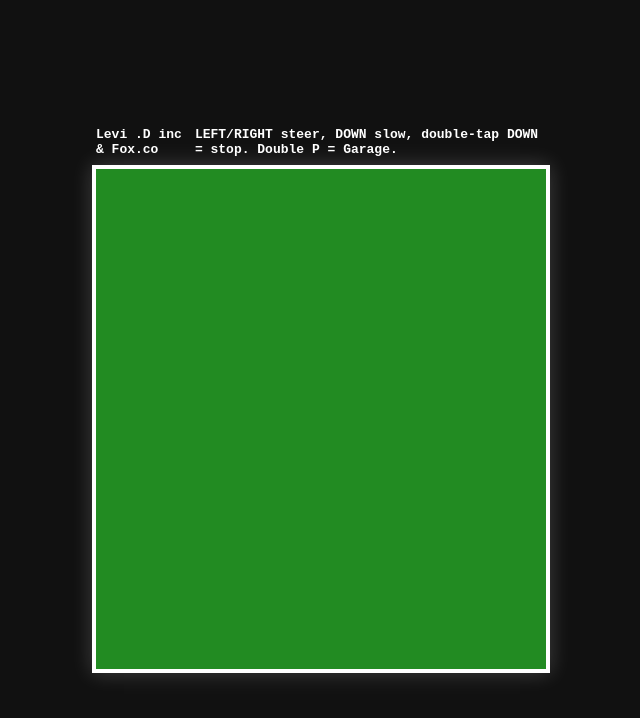
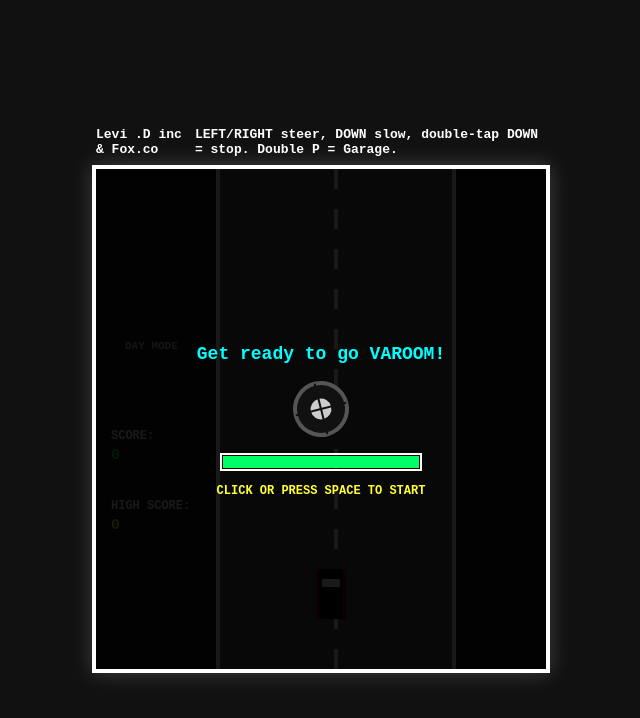
Before and after one commit to secretpizza14/VAROOM, a plain HTML site: page index.html in a window 1280 px wide. Shown: the whole page, without its empty margins (319-959 px from the left). Drawn offline with Linux system fonts and the light colour scheme.

Commit message:
Fix crash: clamp selectedCarSkin to valid range, fix missing brace

```diff
--- a/index.html
+++ b/index.html
@@ -124,7 +124,7 @@
         let toastText = "";
         let asleepGameOver = false;
 
-        let selectedCarSkin = parseInt(localStorage.getItem("varoomSkin")) || 0;
+        let selectedCarSkin = Math.min(parseInt(localStorage.getItem("varoomSkin")) || 0, 3);
         let semiHits = parseInt(localStorage.getItem("varoomSemiHits")) || 0;
         let carHits = parseInt(localStorage.getItem("varoomCarHits")) || 0;
         let pinkSemiUnlocked = carHits >= 10;
@@ -307,6 +307,8 @@
                         localStorage.setItem("varoomVolume", musicVolume);
                     }
                 }
+
+            }
 
             if (gameOver) {
                 resetGame();
```
